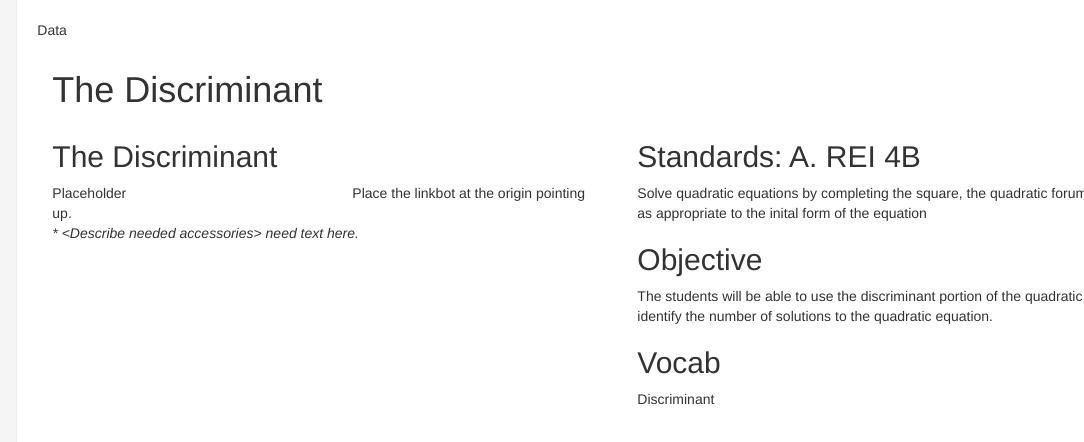
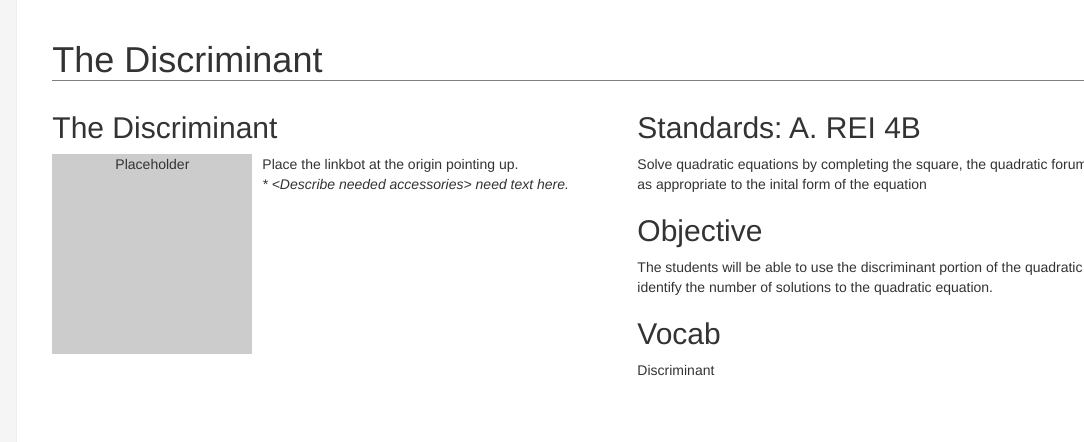
Before and after one commit to BaroboRobotics/DiscriminantApp, a website: page app/index.html in a window 1280 px wide. Shown: the top 442 px of the page, 196-1280 px from the left. Drawn offline with Linux system fonts and the light colour scheme.

Commit message:
Fixed formatting issues

```diff
--- a/app/index.html
+++ b/app/index.html
@@ -29,7 +29,6 @@
                     </ol>
                 </div>
                 <div class="col-sm-9 col-sm-offset-3 col-md-10 col-md-offset-2 main">
-                    <p>Data</p>
                     <div data-ng-view=""></div>
                 </div>
             </div>
--- a/app/views/setup.html
+++ b/app/views/setup.html
@@ -1,13 +1,13 @@
 <div class="container">
 	<div class="row">
 		<div class="col-md-12">
-			<h1>The Discriminant</h1>
+			<h1 style="border-bottom: 1px solid gray;">The Discriminant</h1>
 		</div>
 	</div>
 	<div class="row">
 		<div class="col-md-6">
 			<h2>The Discriminant</h2>
-			<div style="width: 300px; height 300px; color #ccc; float: left;">
+			<div style="width: 200px; height: 200px; background-color: #ccc; float: left;margin-right: 10px; text-align: center;">
 				Placeholder
 			</div>
 			<p>
```
Also changed, not shown: package.json (added, +14 -0 lines), src/index.html (+0 -1 lines), src/views/setup.html (+2 -2 lines).
